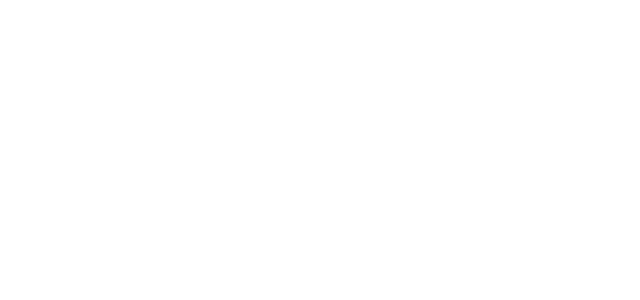
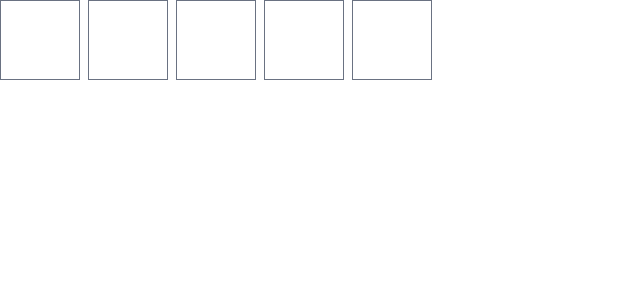
Before and after one commit to AdriBarda/my-wordle, a Vue app: page / in a window 1280 px wide. Shown: the top 300 px of the page, without its empty margins (0-640 px from the left). Built offline with nearby package versions, Linux system fonts and the light colour scheme; the HTML template or start-up script is replaced by a standard one.

Commit message:
refactored word display styles

```diff
--- a/src/components/GuessInput.vue
+++ b/src/components/GuessInput.vue
@@ -28,8 +28,16 @@
   emit('guess-submitted', guessInProgress.value)
 }
 </script>
-
 <template>
+  <ul class="flex flex-nowrap gap-2">
+    <li
+      v-for="(char, index) in guessInProgress.padEnd(WORD_SIZE, ' ')"
+      :key="index"
+      class="flex justify-center items-center w-20 h-20 font-semibold text-3xl border border-gray-500"
+    >
+      {{ char }}
+    </li>
+  </ul>
   <input
     type="text"
     v-model="guessInProgress"
```
